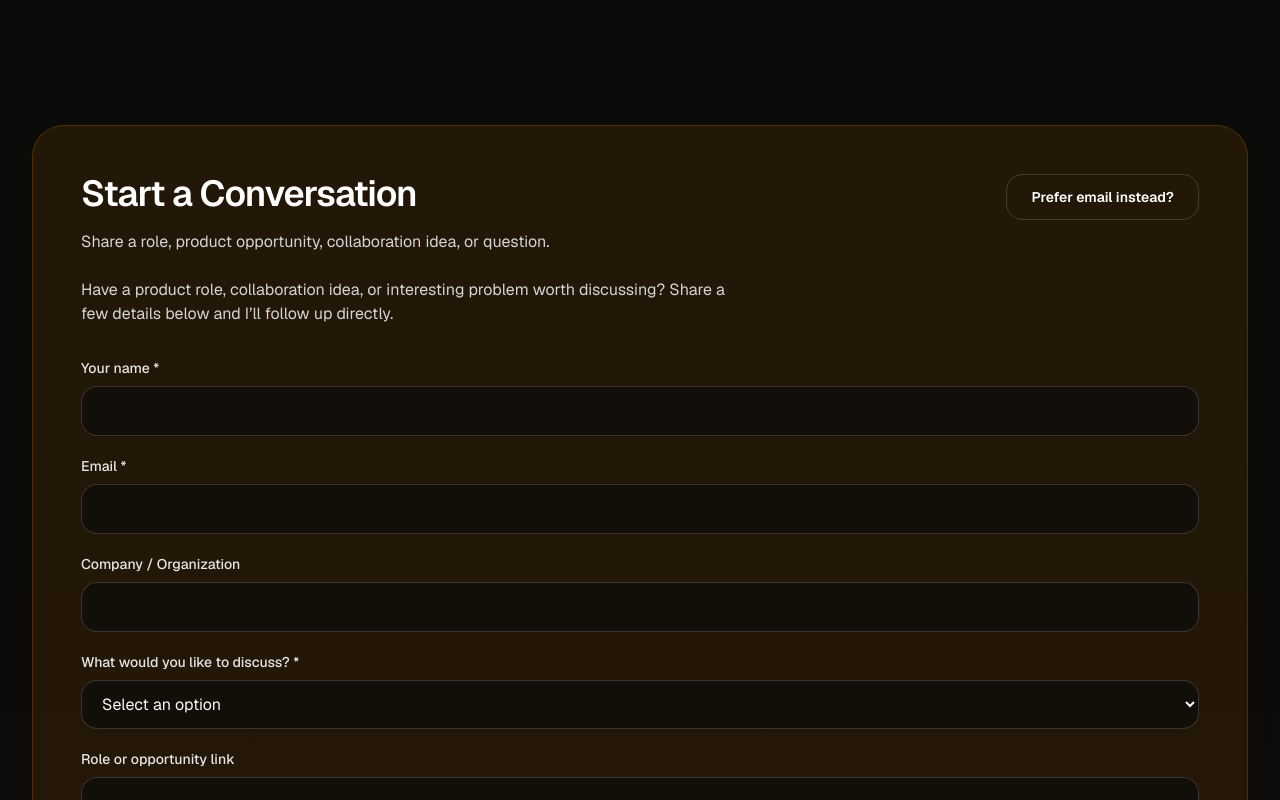
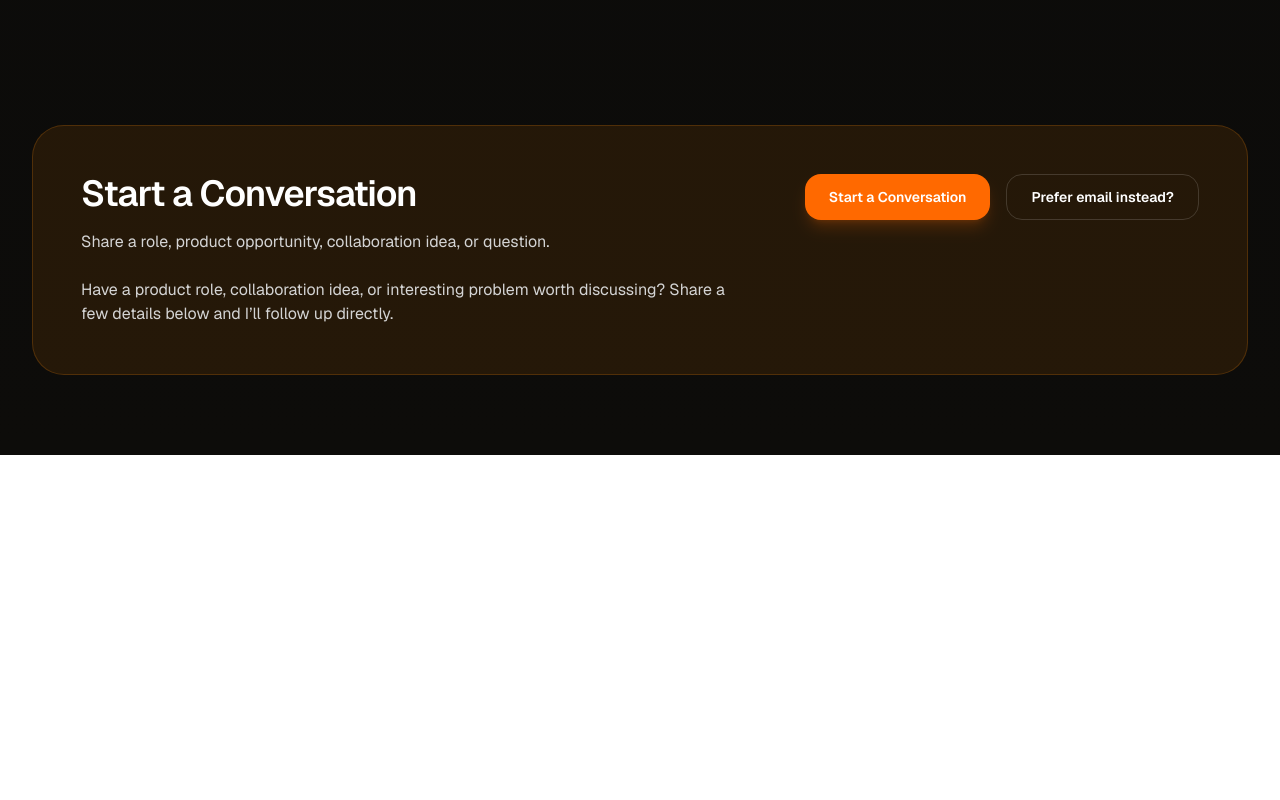
Before and after one commit to leopmjiang/leojhjiang-site, a Next.js app: page / in a window 1280 px wide. Shown: the part 4760-5560 px from the top of the page. After the commit the page ends 5215 px from the top, so only its background shows below. Built offline with nearby package versions, Linux system fonts and the light colour scheme.

Commit message:
Make contact form collapsible behind Start a Conversation CTA

```diff
--- a/components/portfolio/ContactSection.tsx
+++ b/components/portfolio/ContactSection.tsx
@@ -1,12 +1,18 @@
+"use client";
+
+import { useState } from "react";
+
 import { contact } from "@/data/portfolio";
 import { ContactForm } from "./ContactForm";
 import { SecondaryLink, Section } from "./ui";
 
 export function ContactSection() {
+  const [isFormOpen, setIsFormOpen] = useState(false);
+
   return (
     <Section id="start-conversation">
       <div className="rounded-[2rem] border border-orange-400/20 bg-orange-400/10 p-8 sm:p-10 lg:p-12">
-        <div className="grid gap-8 lg:grid-cols-[1fr_auto] lg:items-start">
+        <div className="grid gap-6 lg:grid-cols-[1fr_auto] lg:items-start">
           <div>
             <h2 className="text-3xl font-semibold tracking-tight text-white sm:text-4xl">Start a Conversation</h2>
             <p className="mt-4 max-w-2xl text-neutral-300">
@@ -19,11 +25,24 @@ export function ContactSection() {
           </div>
 
           <div className="flex flex-wrap gap-4">
+            <button
+              type="button"
+              onClick={() => setIsFormOpen((current) => !current)}
+              aria-expanded={isFormOpen}
+              aria-controls="conversation-form-panel"
+              className="rounded-2xl bg-orange-500 px-6 py-3 text-sm font-semibold text-white shadow-lg shadow-orange-500/20 transition hover:bg-orange-400"
+            >
+              {isFormOpen ? "Hide Conversation Form" : "Start a Conversation"}
+            </button>
             <SecondaryLink href={`mailto:${contact.email}`}>Prefer email instead?</SecondaryLink>
           </div>
         </div>
 
-        <ContactForm />
+        {isFormOpen ? (
+          <div id="conversation-form-panel">
+            <ContactForm />
+          </div>
+        ) : null}
       </div>
     </Section>
   );
```
